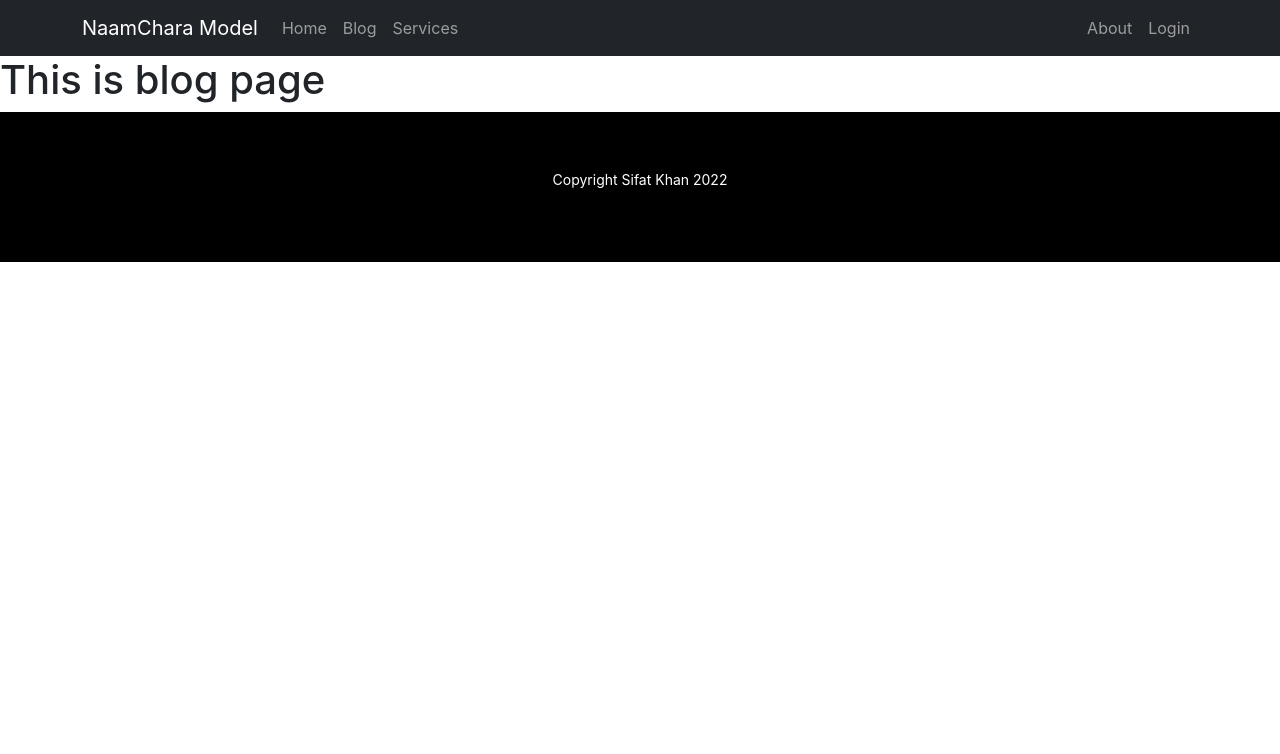
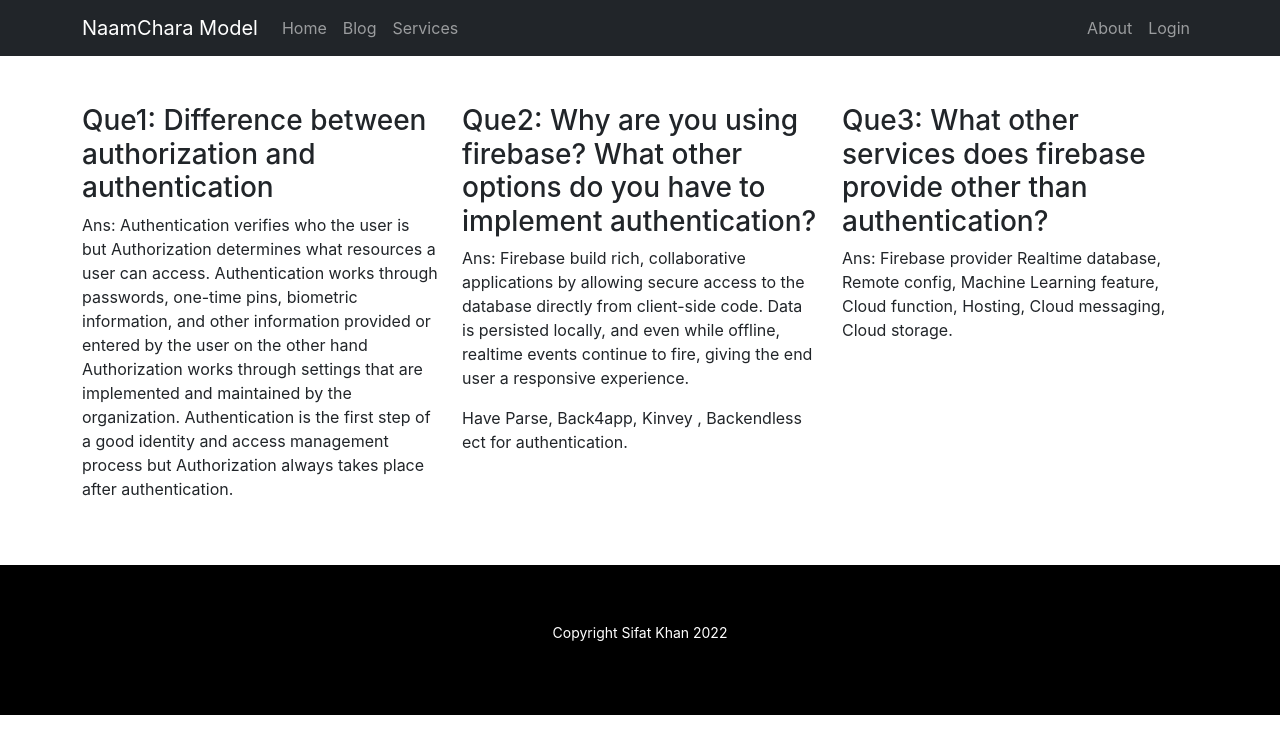
Before and after one commit to sifatkhan6/media-service, a React (Create React App) app: page /blog in a window 1280 px wide. Shown: the top 754 px of the page. Built offline with nearby package versions, Linux system fonts and the light colour scheme; no server answers.

Commit message:
blog page done

```diff
--- a/package.json
+++ b/package.json
@@ -7,13 +7,14 @@
     "@testing-library/react": "^13.1.1",
     "@testing-library/user-event": "^13.5.0",
     "bootstrap": "^5.1.3",
+    "core-js-compat": "^3.4.7",
     "firebase": "^9.6.11",
     "react": "^18.0.0",
     "react-bootstrap": "^2.2.3",
     "react-dom": "^18.0.0",
     "react-firebase-hooks": "^5.0.3",
     "react-router-dom": "^6.3.0",
-    "react-scripts": "^2.1.3",
+    "react-scripts": "^5.0.1",
     "web-vitals": "^2.1.4"
   },
   "scripts": {
--- a/src/Pages/Blog/Blog.js
+++ b/src/Pages/Blog/Blog.js
@@ -2,8 +2,22 @@
 
 const Blog = () => {
     return (
-        <div>
-            <h1>This is blog page</h1>
+        <div className='container'>
+            <div className='row mt-5 mb-5'>
+                <div className='col'>
+                    <h3>Que1: Difference between authorization and authentication</h3>
+                    <p>Ans: Authentication verifies who the user is but Authorization determines what resources a user can access. Authentication works through passwords, one-time pins, biometric information, and other information provided or entered by the user on the other hand Authorization works through settings that are implemented and maintained by the organization. Authentication is the first step of a good identity and access management process but Authorization always takes place after authentication.</p>
+                </div>
+                <div className='col'>
+                    <h3>Que2: Why are you using firebase? What other options do you have to implement authentication?</h3>
+                    <p>Ans: Firebase build rich, collaborative applications by allowing secure access to the database directly from client-side code. Data is persisted locally, and even while offline, realtime events continue to fire, giving the end user a responsive experience.</p>
+                    <p>Have Parse, Back4app, Kinvey , Backendless ect for authentication.</p>
+                </div>
+                <div className='col'>
+                    <h3>Que3:  What other services does firebase provide other than authentication?</h3>
+                    <p>Ans: Firebase provider Realtime database, Remote config, Machine Learning feature, Cloud function, Hosting, Cloud messaging, Cloud storage.</p>
+                </div>
+            </div>
         </div>
     );
 };
--- a/src/Pages/Login/Login.js
+++ b/src/Pages/Login/Login.js
@@ -10,7 +10,7 @@
     const navigate = useNavigate();
     const location = useLocation();
 
-    // let from = location.state?.from?.pathname || "/";
+    let from = location.state?.from?.pathname || "/";
 
     const [
         signInWithEmailAndPassword,
@@ -20,8 +20,8 @@
     ] = useSignInWithEmailAndPassword(auth);
 
     if (user) {
-        navigate('/home');
-        // navigate(from, { replace: true });
+        // navigate('/home');
+        navigate(from, { replace: true });
     }
 
     const handleSubmit = event => {
--- a/src/Pages/Login/RequireAuth/requireAuth.js
+++ b/src/Pages/Login/RequireAuth/requireAuth.js
@@ -3,7 +3,7 @@
 import { Navigate, useLocation } from 'react-router-dom';
 import auth from '../../../firebase.init';
 
-const requireAuth = ({children}) => {
+const RequireAuth = ({children}) => {
     const [user] = useAuthState(auth);
     const location = useLocation();
 
@@ -13,4 +13,4 @@
     return children;
 };
 
-export default requireAuth;
+export default RequireAuth;
```
Also changed, not shown: 1 other file (tests, documents, lock files or other folders).
